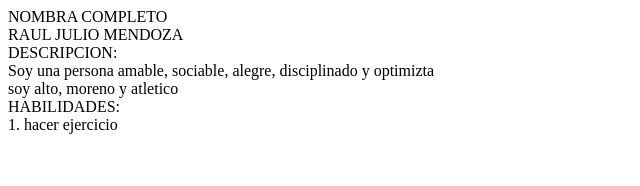
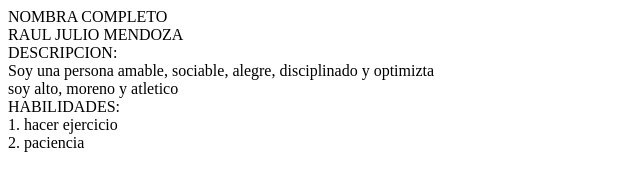
Before and after one commit to rauljm05/rubrica_01, a plain HTML site: page index.html in a window 1280 px wide. Shown: the full height of the page, 0-640 px from the left. Drawn offline with Linux system fonts and the light colour scheme.

Commit message:
sexto commit

```diff
--- a/index.html
+++ b/index.html
@@ -13,5 +13,6 @@
     <div>soy alto, moreno y atletico</div>
     <div>HABILIDADES:</div>
     <div>1. hacer ejercicio</div>
+    <div>2. paciencia</div>
 </body>
 </html>
```
